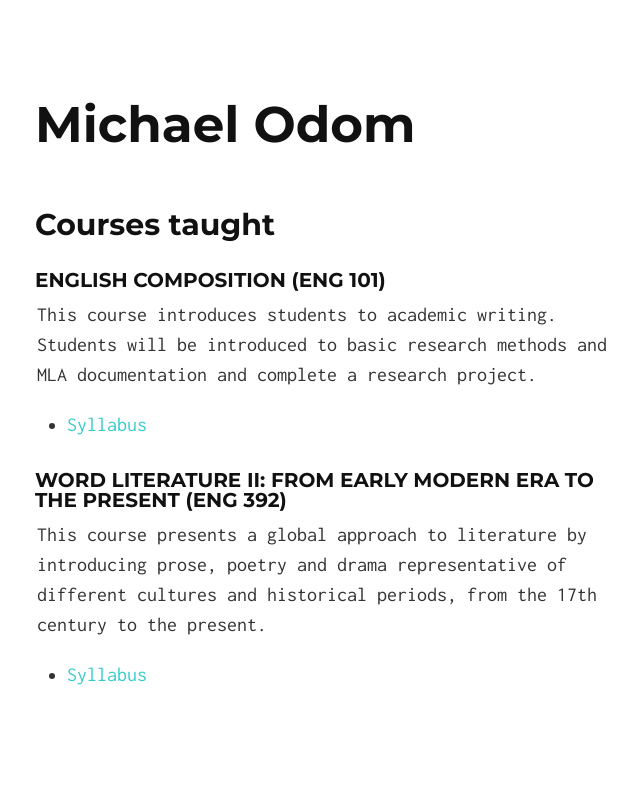
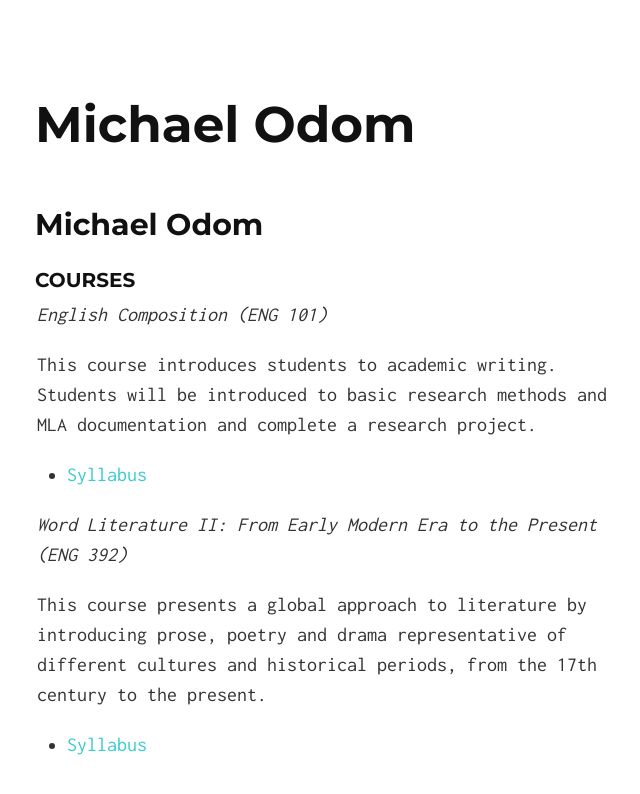
Before and after one commit to michaelodom/michaelodom.github.io, a Jekyll site: the page built from courses/index.md, in a window 1280 px wide. Shown: the top 794 px of the page, without its empty margins (303-943 px from the left). Built offline with Jekyll 4.4.1, drawn with Linux system fonts in a browser that asks for light colours; nearby versions of some CDN libraries; our own code applies the rules of GitHub Pages for plain Markdown files.

Commit message:
Update index.md

```diff
--- a/courses/index.md
+++ b/courses/index.md
@@ -1,18 +1,20 @@
 ---
-title: Michael Odom
+title:
 layout: default
 ---
 
-## Courses taught
+## Michael Odom
 
-#### English Composition (ENG 101)
+### Courses
+
+*English Composition (ENG 101)*
 
 This course introduces students to academic writing. Students will be introduced to basic research methods and MLA documentation and complete a research project.
 
 * [Syllabus](https://www.bmcc.cuny.edu/wp-content/uploads/ported/syllabi/ENG101.pdf)
 
 
-#### Word Literature II: From Early Modern Era to the Present (ENG 392)
+*Word Literature II: From Early Modern Era to the Present (ENG 392)*
 
 This course presents a global approach to literature by introducing prose, poetry and drama representative of different cultures and historical periods, from the 17th century to the present.
 
```
